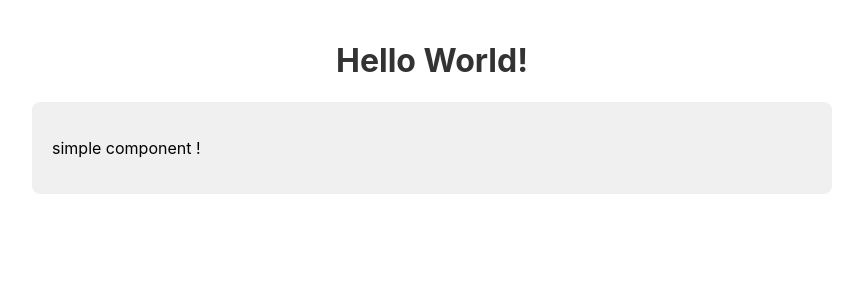
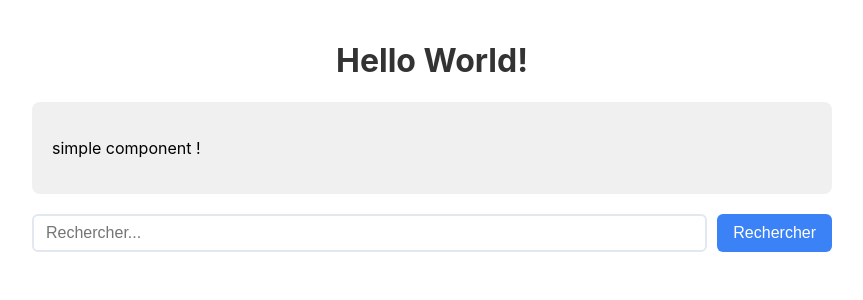
Before and after one commit to spacetomtom/wl, a React (Vite) app: page / in a window 1280 px wide. Shown: the top 300 px of the page, without its empty margins (208-1071 px from the left). Built offline with nearby package versions, Linux system fonts and the light colour scheme.

Commit message:
✨ Add search input component

```diff
--- a/src/App.tsx
+++ b/src/App.tsx
@@ -1,11 +1,17 @@
 import React from 'react';
 import { SimpleComponent } from './components/SimpleComponent';
+import { SearchComponent } from './components/SearchComponent';
 
 function App() {
+  const handleSearch = (searchTerm: string) => {
+    console.log('Recherche pour:', searchTerm);
+  };
+
   return (
     <div className="container">
       <h1 className="greeting">Hello World!</h1>
       <SimpleComponent message="simple component !" />
+      <SearchComponent onSearch={handleSearch} />
     </div>
   );
 }
--- /dev/null
+++ b/src/components/SearchComponent.module.css
@@ -0,0 +1,33 @@
+.searchContainer {
+    display: flex;
+    gap: 10px;
+    margin: 20px 0;
+  }
+
+  .searchInput {
+    flex: 1;
+    padding: 8px 12px;
+    border: 2px solid #e2e8f0;
+    border-radius: 6px;
+    font-size: 16px;
+  }
+
+  .searchInput:focus {
+    outline: none;
+    border-color: #3b82f6;
+  }
+
+  .submitButton {
+    padding: 8px 16px;
+    background-color: #3b82f6;
+    color: white;
+    border: none;
+    border-radius: 6px;
+    cursor: pointer;
+    font-size: 16px;
+    transition: background-color 0.2s;
+  }
+
+  .submitButton:hover {
+    background-color: #2563eb;
+  }
--- /dev/null
+++ b/src/components/SearchComponent.tsx
@@ -0,0 +1,30 @@
+import React, { useState } from 'react';
+import styles from './SearchComponent.module.css';
+
+interface SearchComponentProps {
+  onSearch: (searchTerm: string) => void;
+}
+
+export const SearchComponent: React.FC<SearchComponentProps> = ({ onSearch }) => {
+  const [searchTerm, setSearchTerm] = useState('');
+
+  const handleSubmit = (e: React.FormEvent) => {
+    e.preventDefault();
+    onSearch(searchTerm);
+  };
+
+  return (
+    <form onSubmit={handleSubmit} className={styles.searchContainer}>
+      <input
+        type="text"
+        value={searchTerm}
+        onChange={(e) => setSearchTerm(e.target.value)}
+        placeholder="Rechercher..."
+        className={styles.searchInput}
+      />
+      <button type="submit" className={styles.submitButton}>
+        Rechercher
+      </button>
+    </form>
+  );
+};
```
